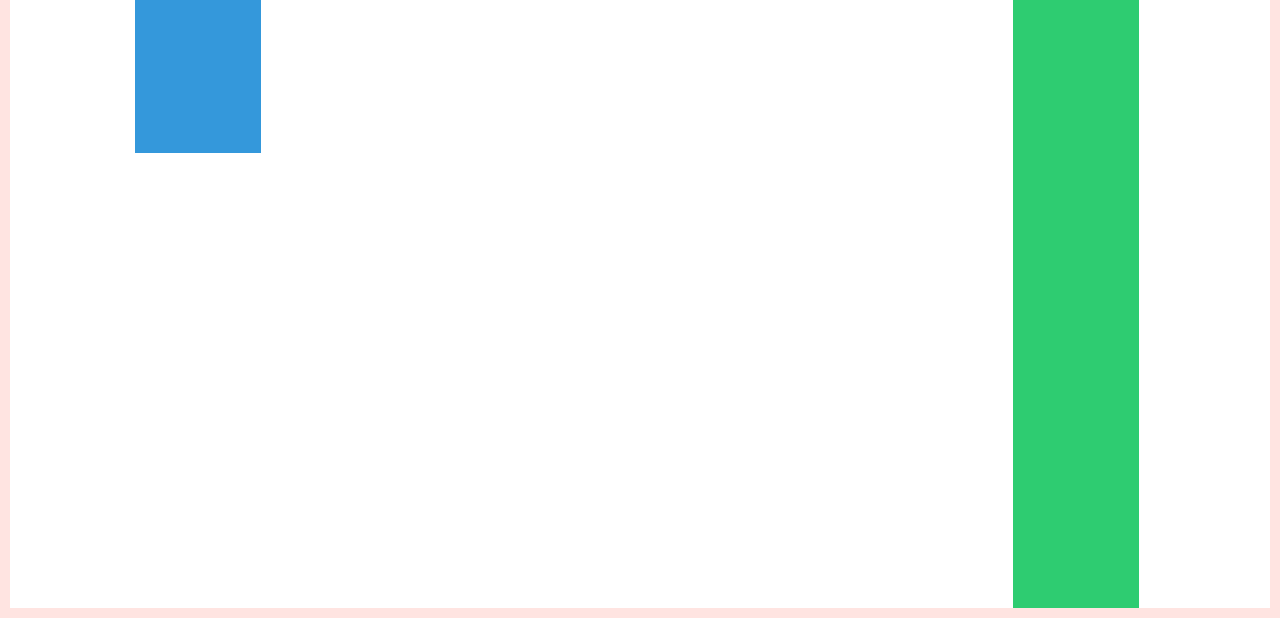
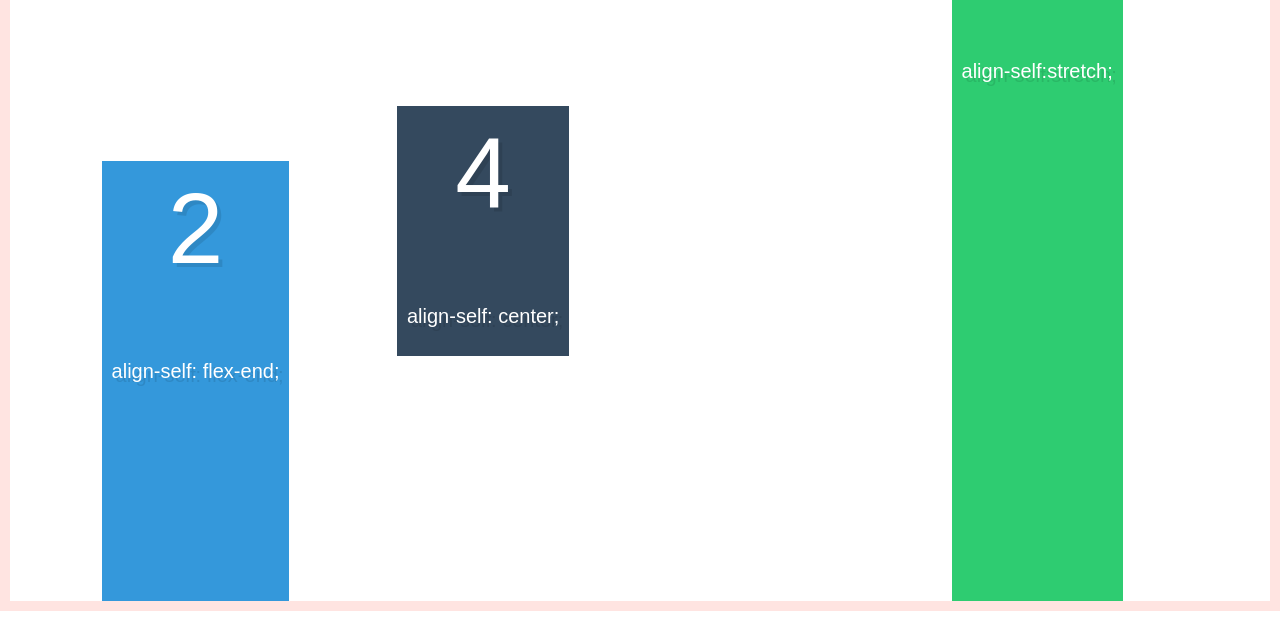
Before and after one commit to minna-xD/WhatTheFlexbox, a plain HTML site: page alignment-and-centering/index.html in a window 1280 px wide. Shown: the part 182-800 px from the top of the page. Drawn offline with Linux system fonts and the light colour scheme.

Commit message:
video 6/20

```diff
--- a/alignment-and-centering/index.html
+++ b/alignment-and-centering/index.html
@@ -6,17 +6,17 @@
   <link rel="stylesheet" href="style.css">
 </head>
 <body>
-
+  <div style="text-align: center; padding: 5px;"><span class="code">justify-content: space-between;</span></div>
   <div class="container">
     <div class="box box1">1</div>
-    <div class="box box2">2</div>
+    <div class="box box2">2<br /><span class="code">align-self: flex-end;</span></div>
     <div class="box box3">3</div>
-    <div class="box box4">4</div>
+    <div class="box box4">4<br /><span class="code">align-self: center;</span></div>
     <div class="box box5">5</div>
     <div class="box box6">6</div>
     <div class="box box7">7</div>
     <div class="box box8">8</div>
-    <div class="box box9">9</div>
+    <div class="box box9">9<br /><span class="code">align-self:stretch;</span></div>
     <div class="box box10">10</div>
   </div>
 
--- a/alignment-and-centering/style.css
+++ b/alignment-and-centering/style.css
@@ -27,21 +27,22 @@ input[type=reset],input[type=submit]{-webkit-appearance:button;cursor:pointer;}b
 .box9 { background:#2ecc71;}
 .box10 { background:#16a085;}
 
-
 /* We start writing out flexbox here. The above is just page setup */
 .container {
   display:flex;
   border:10px solid mistyrose;
-  height:100vh;
-  align-items:flex-start;
-}
-
-.box {
-  width:33.333%;
+  height: 95vh;
+  align-items: flex-start;
+  justify-content: space-between;
 }
 
 .box2 {
   padding-bottom: 200px;
+  align-self: flex-end;
+}
+
+.box4 {
+  align-self: center;
 }
 
 .box6 {
@@ -52,3 +53,7 @@ input[type=reset],input[type=submit]{-webkit-appearance:button;cursor:pointer;}b
   padding-bottom: 50px;
   align-self:stretch;
 }
+
+.code {
+  font-size: 20px;
+}
```
